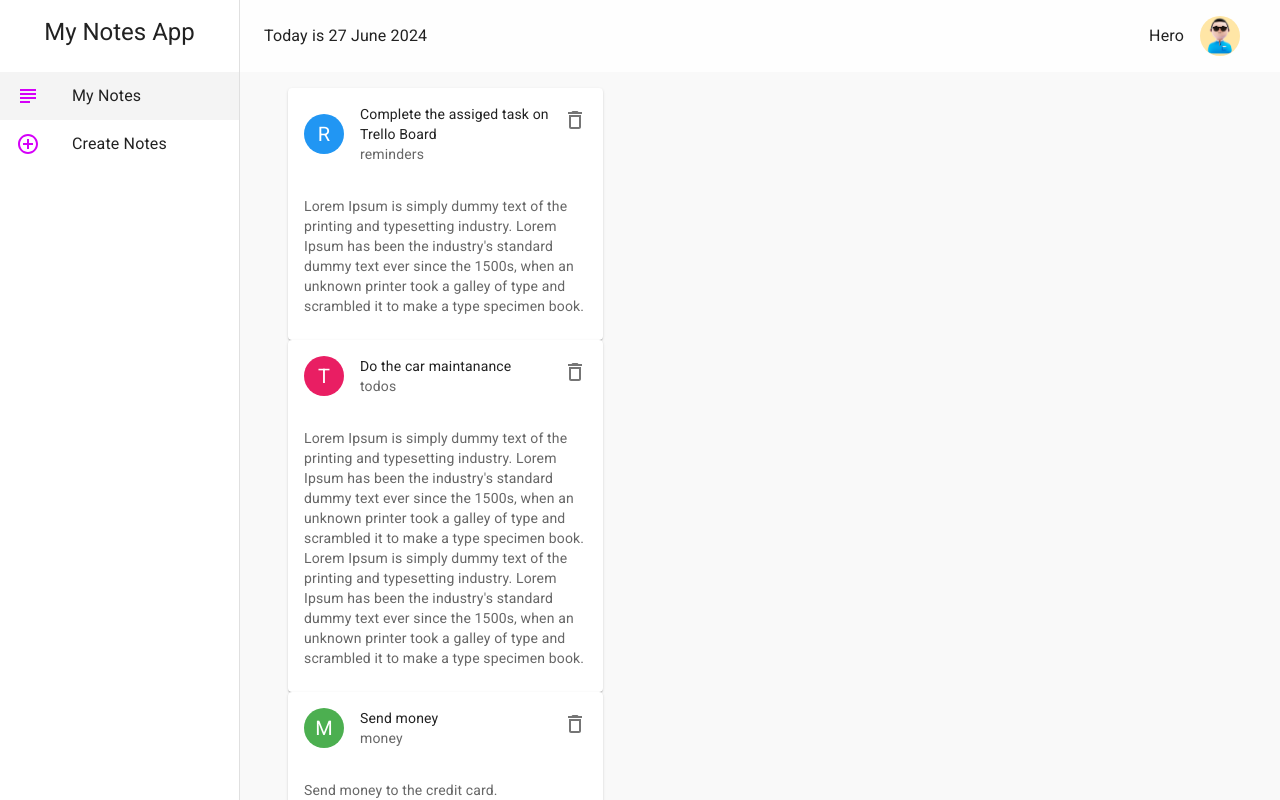
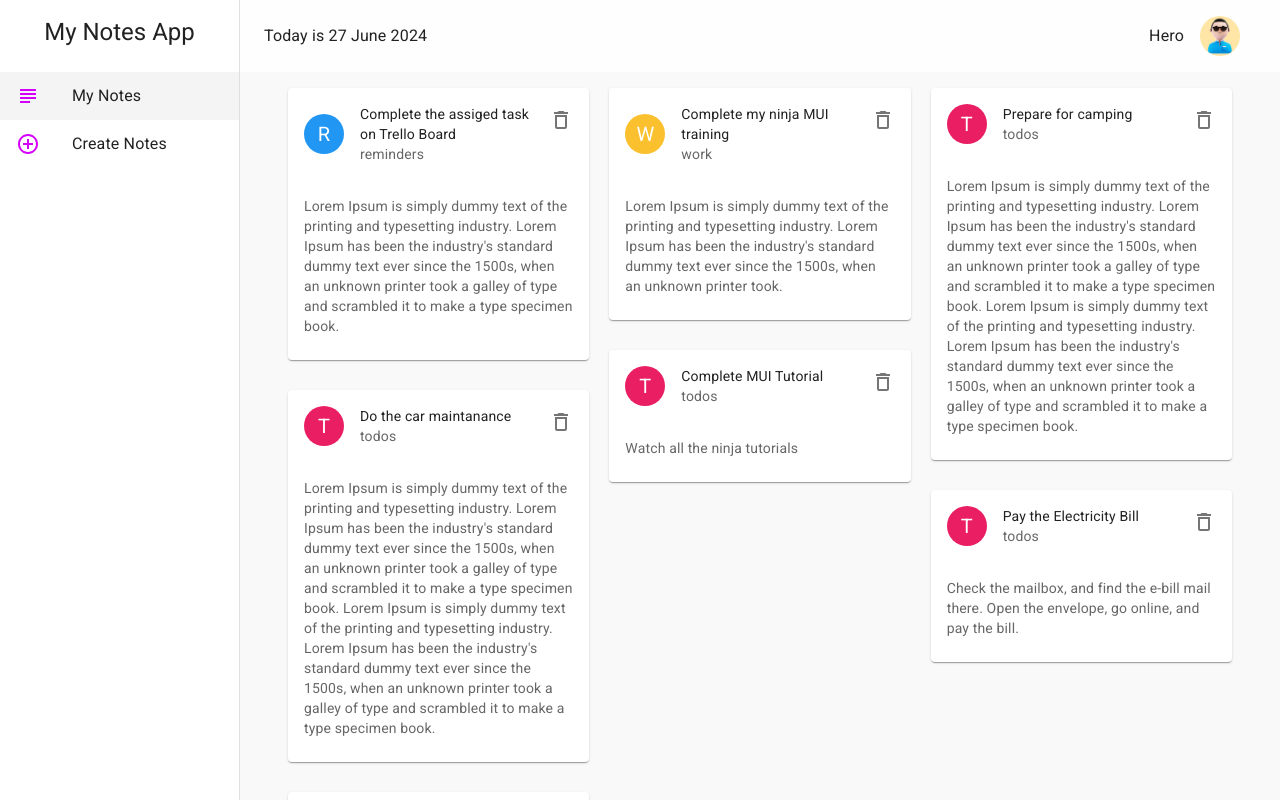
Before and after one commit to Vhkan/mui-practice-project, a React (Create React App) app: page / in a window 1280 px wide. Shown: the top 800 px of the page. Built offline with nearby package versions, Linux system fonts and the light colour scheme; data requests are answered from the project's data file.

Commit message:
add masonry-styles to index.css

```diff
--- a/src/index.css
+++ b/src/index.css
@@ -3,3 +3,19 @@
   -webkit-font-smoothing: antialiased;
   -moz-osx-font-smoothing: grayscale;
 }
+
+/* Masonry Styles */
+.my-masonry-grid {
+  display: -webkit-box; /* Not needed if autoprefixing */
+  display: -ms-flexbox; /* Not needed if autoprefixing */
+  display: flex;
+  margin-left: -20px; /* gutter size offset */
+  width: auto;
+}
+.my-masonry-grid_column {
+  padding-left: 20px; /* gutter size */
+  background-clip: padding-box;
+}
+.my-masonry-grid_column > div { /* change div to reference your elements you put in <Masonry> */
+  margin-bottom: 30px;
+}
```
